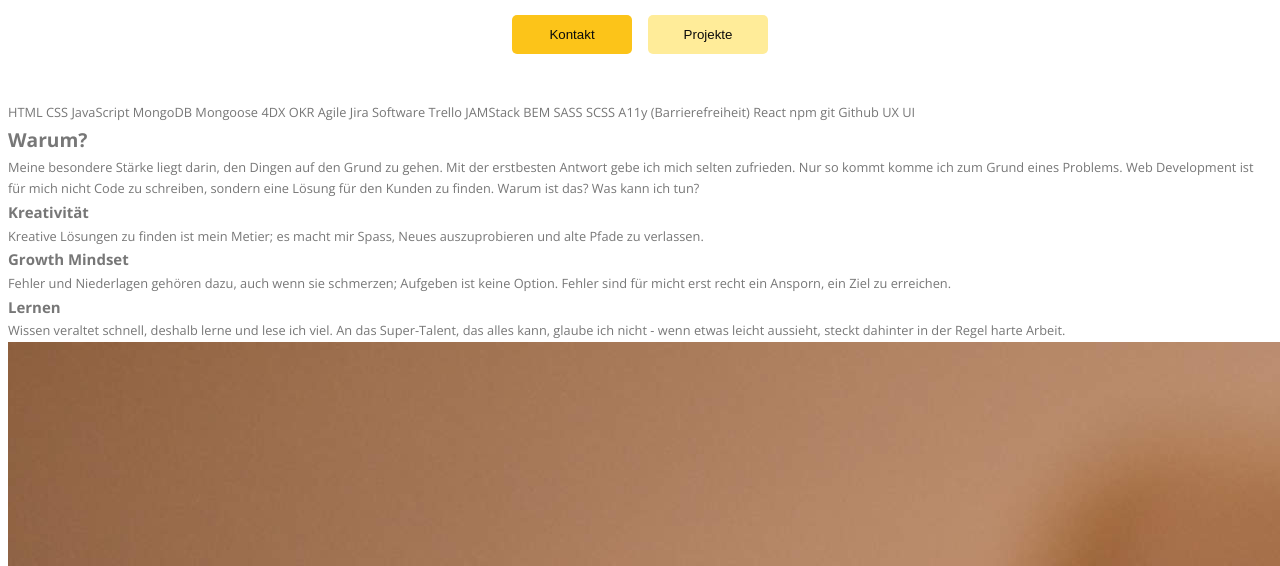
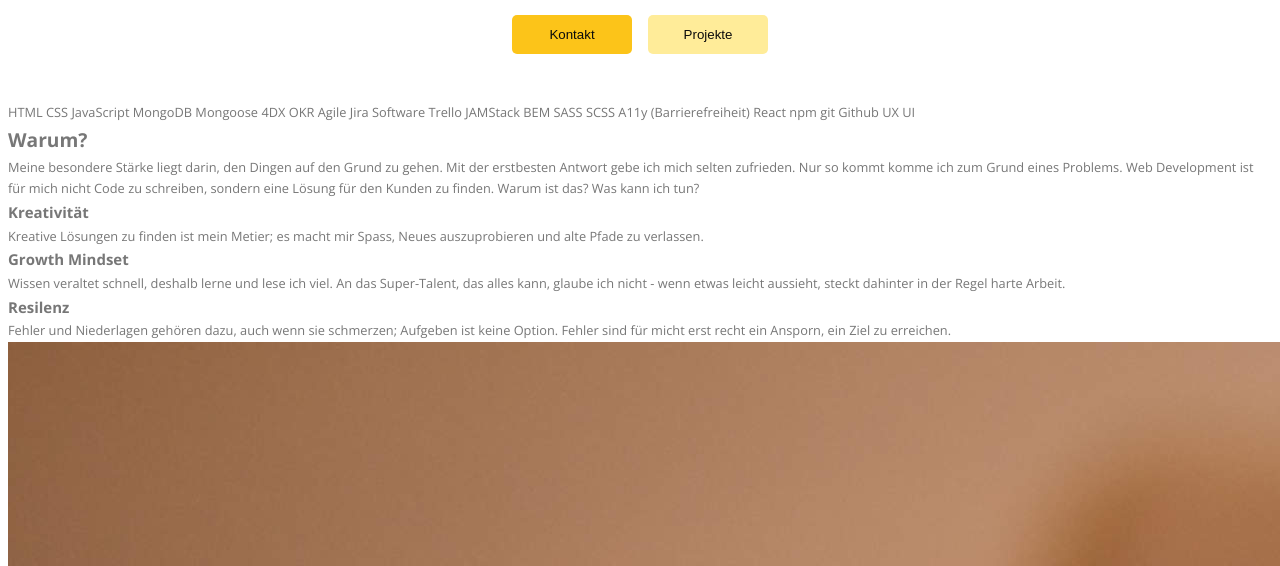
Before and after one commit to SLS-BLN/my-personal-website, a plain HTML site: page index.html in a window 1280 px wide. Shown: the part 531-1097 px from the top of the page. Drawn offline with nearby package versions, Linux system fonts and the light colour scheme.

Commit message:
some more changes to content

```diff
--- a/index.html
+++ b/index.html
@@ -82,17 +82,17 @@
         <article class="benefits__box">
           <h3 class="tertiary-heading">Growth Mindset</h3>
           <p class="benefits__box--text">
+            Wissen veraltet schnell, deshalb lerne und lese ich viel. An das
+            Super-Talent, das alles kann, glaube ich nicht - wenn etwas leicht
+            aussieht, steckt dahinter in der Regel harte Arbeit.
+          </p>
+        </article>
+        <article class="benefits__box">
+          <h3 class="tertiary-heading">Resilenz</h3>
+          <p class="benefits__box--text">
             Fehler und Niederlagen gehören dazu, auch wenn sie schmerzen;
             Aufgeben ist keine Option. Fehler sind für micht erst recht ein
             Ansporn, ein Ziel zu erreichen.
-          </p>
-        </article>
-        <article class="benefits__box">
-          <h3 class="tertiary-heading">Lernen</h3>
-          <p class="benefits__box--text">
-            Wissen veraltet schnell, deshalb lerne und lese ich viel. An das
-            Super-Talent, das alles kann, glaube ich nicht - wenn etwas leicht
-            aussieht, steckt dahinter in der Regel harte Arbeit.
           </p>
         </article>
       </section>
```
